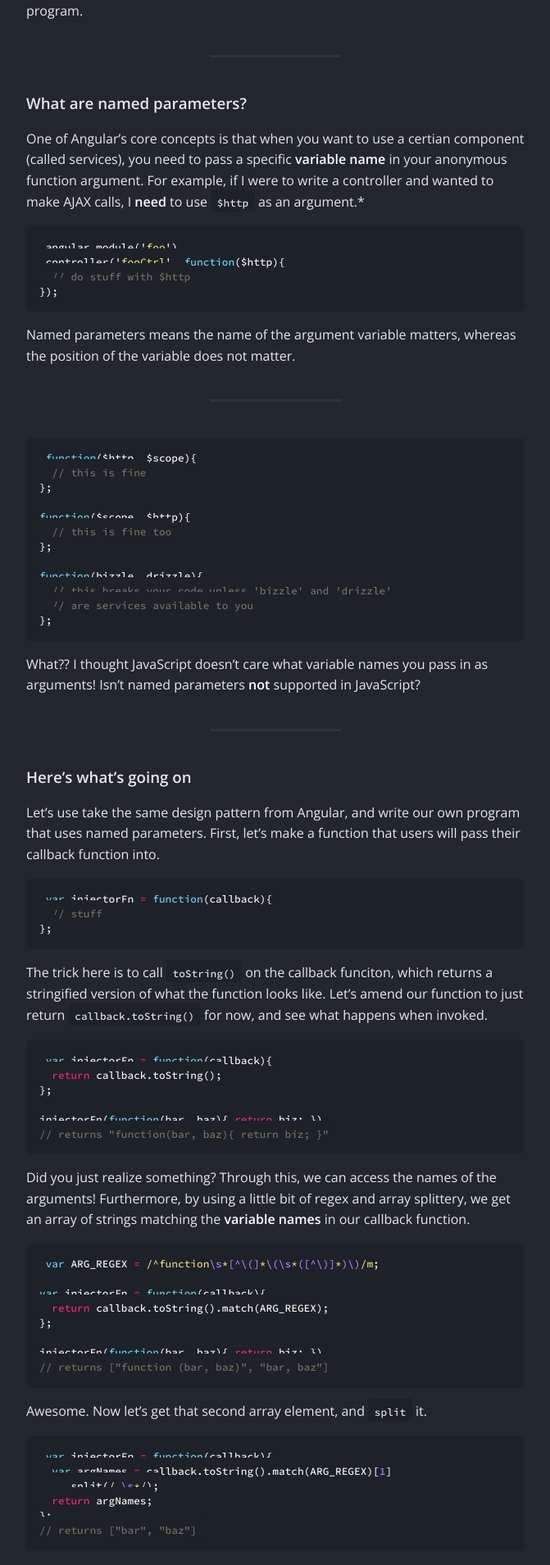
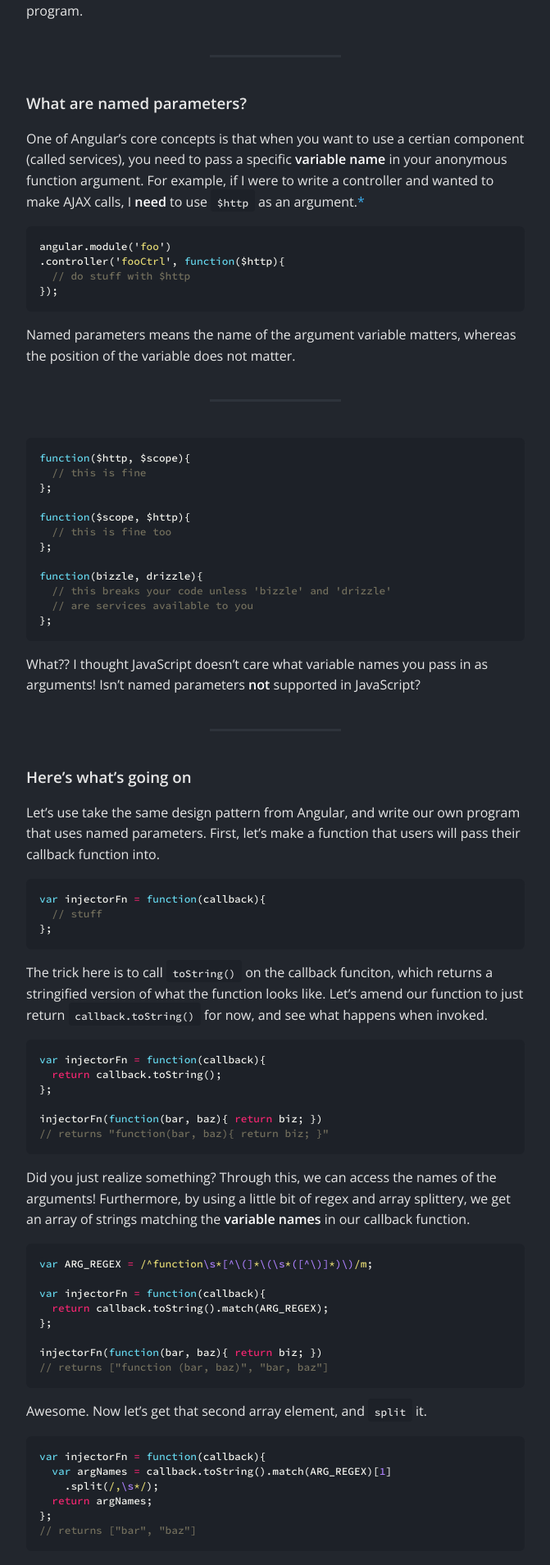
Before and after one commit to bioball/bioball.github.io, a Jekyll site: the page built from _posts/2013-12-15-how-angular-handles-named-parameters-and-how-you-can-too.md, in a window 1280 px wide. Shown: the part 591-2500 px from the top of the page at 82% size, without its empty margins (64-735 px from the left). Built offline with Jekyll 4.4.1, drawn with Linux system fonts in a browser that asks for light colours; Markdown is read by kramdown in place of the engine named in the settings.

Commit message:
animate transition for link, and footnote hotlink

```diff
--- a/_includes/header.html
+++ b/_includes/header.html
@@ -1,6 +1,6 @@
 <header>
   <div class="logo"><a href="/">dchao.co</a></div>
   <nav>
-    <a href="/about" class="nav">about</a> ∙ <a href="http://twitter.com/dhchao" class="nav">twitter</a> ∙ <a href="http://github.com/bioball" class="nav">github</a>
+    <a href="/about" class="header-link">about</a> ∙ <a href="http://twitter.com/dhchao" class="header-link">twitter</a> ∙ <a href="http://github.com/bioball" class="header-link">github</a>
   </nav>
 </header>
--- a/_posts/2013-12-15-how-angular-handles-named-parameters-and-how-you-can-too.md
+++ b/_posts/2013-12-15-how-angular-handles-named-parameters-and-how-you-can-too.md
@@ -12,7 +12,7 @@ The thing about Angular (as is with anything), is that there really isn't any vo
 
 ### What are named parameters?
 
-One of Angular's core concepts is that when you want to use a certian component (called services), you need to pass a specific **variable name** in your anonymous function argument. For example, if I were to write a controller and wanted to make AJAX calls, I **need** to use `$http` as an argument.*
+One of Angular's core concepts is that when you want to use a certian component (called services), you need to pass a specific **variable name** in your anonymous function argument. For example, if I were to write a controller and wanted to make AJAX calls, I **need** to use `$http` as an argument.[*](/#note)
 
 {% highlight javascript %}
 angular.module('foo')
@@ -145,4 +145,4 @@ That's it! There's no magic here, just plain ol' JavaScript.
 
 > Further reading: [The "Magic" behind AngularJS Dependency Injection](http://www.alexrothenberg.com/2013/02/11/the-magic-behind-angularjs-dependency-injection.html)
 
-<small>*Angular also allows dependency injection without named parameters with the use of arrays.</small>
+<small name="note">*Angular also allows dependency injection without named parameters with the use of arrays.</small>
--- a/css/main.css
+++ b/css/main.css
@@ -165,7 +165,12 @@ p, ul, ol {
 
 a {
   color: #3caff1;
-  text-decoration: none; }
+  text-decoration: none;
+  -o-transition: 0.5s;
+  -ms-transition: 0.5s;
+  -moz-transition: 0.5s;
+  -webkit-transition: 0.5s;
+  transition: 0.5s; }
   a:hover {
     color: #b5dcf2; }
   a:visited {
@@ -204,6 +209,8 @@ hr {
 
 pre {
   margin: 0; }
+  pre code {
+    padding: 0; }
 
 code {
   font-family: "Source Code Pro";
@@ -235,12 +242,13 @@ header {
 nav {
   position: relative;
   bottom: 0.7em; }
-  nav a {
+
+.header-link {
+  color: #a3a3a3 !important; }
+  .header-link:hover {
+    color: #3caff1 !important; }
+  .header-link:visited {
     color: #a3a3a3 !important; }
-    nav a:hover {
-      color: #3caff1 !important; }
-    nav a:visited {
-      color: #a3a3a3 !important; }
 
 .blog-date {
   color: #a3a3a3;
--- a/css/partials/_code.sass
+++ b/css/partials/_code.sass
@@ -6,6 +6,8 @@
 
 pre
   margin: 0
+  code
+    padding: 0
 
 code
   font-family: "Source Code Pro"
--- a/css/partials/_site.sass
+++ b/css/partials/_site.sass
@@ -21,6 +21,11 @@ p, ul, ol
 a
   color: $lightBlue
   text-decoration: none
+  -o-transition: 0.5s
+  -ms-transition: 0.5s
+  -moz-transition: 0.5s
+  -webkit-transition: 0.5s
+  transition: 0.5s
   &:hover
     color: $paleBlue
   &:visited
```
Also changed, not shown: css/partials/_header.sass (+6 -5 lines).
